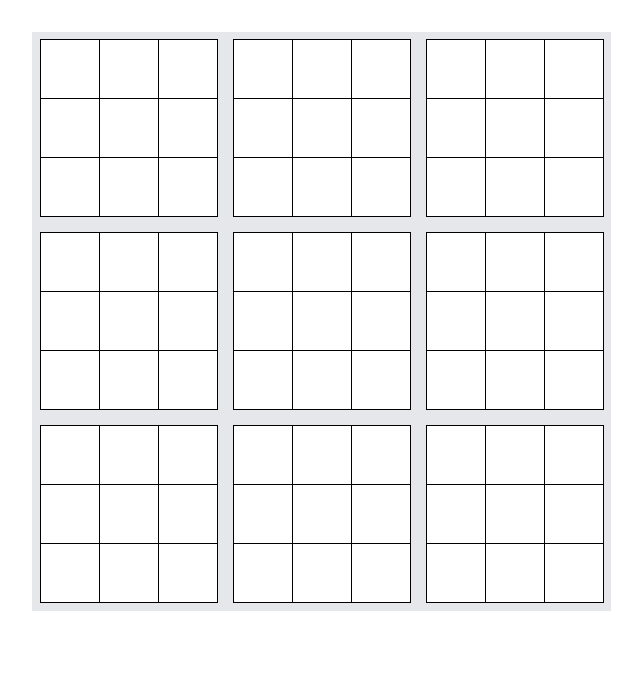
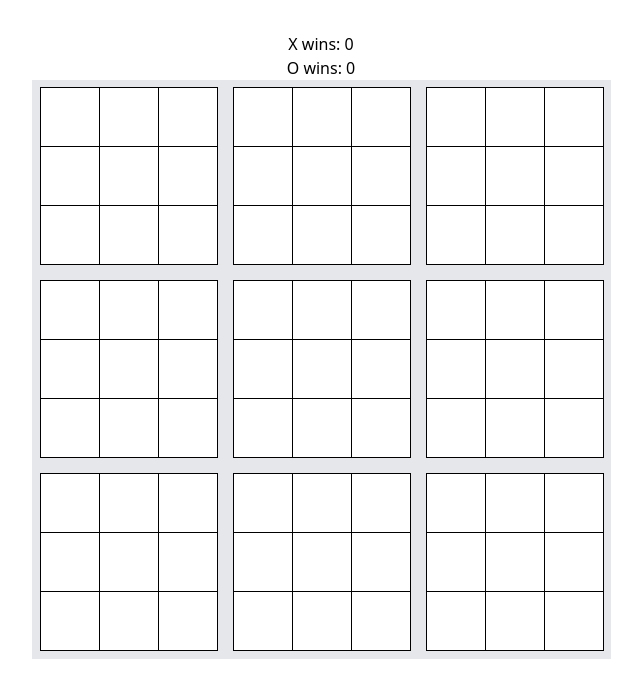
Before and after one commit to CharlesB8/UltimateTicTacToe, a React (Vite) app: page /ultimate in a window 1280 px wide. Shown: the top 698 px of the page, without its empty margins (319-961 px from the left). Built offline with nearby package versions, Linux system fonts and the light colour scheme.

Commit message:
Track wins per board

```diff
--- a/src/UltimateTicTacToe.tsx
+++ b/src/UltimateTicTacToe.tsx
@@ -1,14 +1,20 @@
 import Board from "./components/Board";
-import { useState } from "react";
+import {useState} from "react";
+import calculateTicTacToeWinner from "./calculateTicTacToeWinner";
+import WinCounter from "./components/WinCounter";
 
 const initialBoard = Array(9).fill(Array(9).fill(null));
 
 function UltimateTicTacToe() {
     const [xIsNext, setXIsNext] = useState(true);
     const [board, setBoard] = useState(initialBoard);
+    const [xWins, setXWins] = useState(0);
+    const [oWins, setOWins] = useState(0);
+
 
     function handleClick(boardIndex: number, squareIndex: number) {
-        if (board[boardIndex][squareIndex]) {
+        const boardAlreadyWon = calculateTicTacToeWinner(board[boardIndex])
+        if (board[boardIndex][squareIndex] || boardAlreadyWon) {
             return;
         }
 
@@ -16,18 +22,30 @@ function UltimateTicTacToe() {
 
         nextBoard[boardIndex][squareIndex] = xIsNext ? "X" : "O";
 
+        const winner = calculateTicTacToeWinner(nextBoard[boardIndex])
+
+        if (winner === "X") {
+            setXWins((prevXWins) => prevXWins + 1);
+        } else if (winner === "O") {
+            setOWins((prevOWins) => prevOWins + 1);
+        }
+
         setBoard(nextBoard);
         setXIsNext(!xIsNext);
     }
 
 
+
     return (
+        <div>
+            <WinCounter xWins={xWins} oWins={oWins}/>
             <div className="inline-grid grid-cols-3 grid-rows-3" data-testid="ultimate-tictactoe">
-            {board.map((squares, boardIndex ) => (
+                {board.map((squares, boardIndex) => (
                     <div className="border-8" key={boardIndex}>
-                    <Board  onSquareClick={(squareIndex) => handleClick(boardIndex, squareIndex)} squares={squares} />
+                        <Board onSquareClick={(squareIndex) => handleClick(boardIndex, squareIndex)} squares={squares}/>
                     </div>
                 ))}
+            </div>
         </div>
     )
 }
--- a/src/components/WinCounter.tsx
+++ b/src/components/WinCounter.tsx
@@ -6,8 +6,8 @@ interface WinCounterProps {
 function WinCounter({ xWins, oWins }: WinCounterProps) {
     return (
         <>
-            <div> X wins: {xWins} </div>
-            <div> O wins: {oWins} </div>
+            <div data-testid="x-wins"> X wins: {xWins} </div>
+            <div data-testid="o-wins"> O wins: {oWins} </div>
         </>
     )
 }
```
Also changed, not shown: 1 other file (tests, documents, lock files or other folders). Lines whose indentation alone changed are shown as unchanged.
